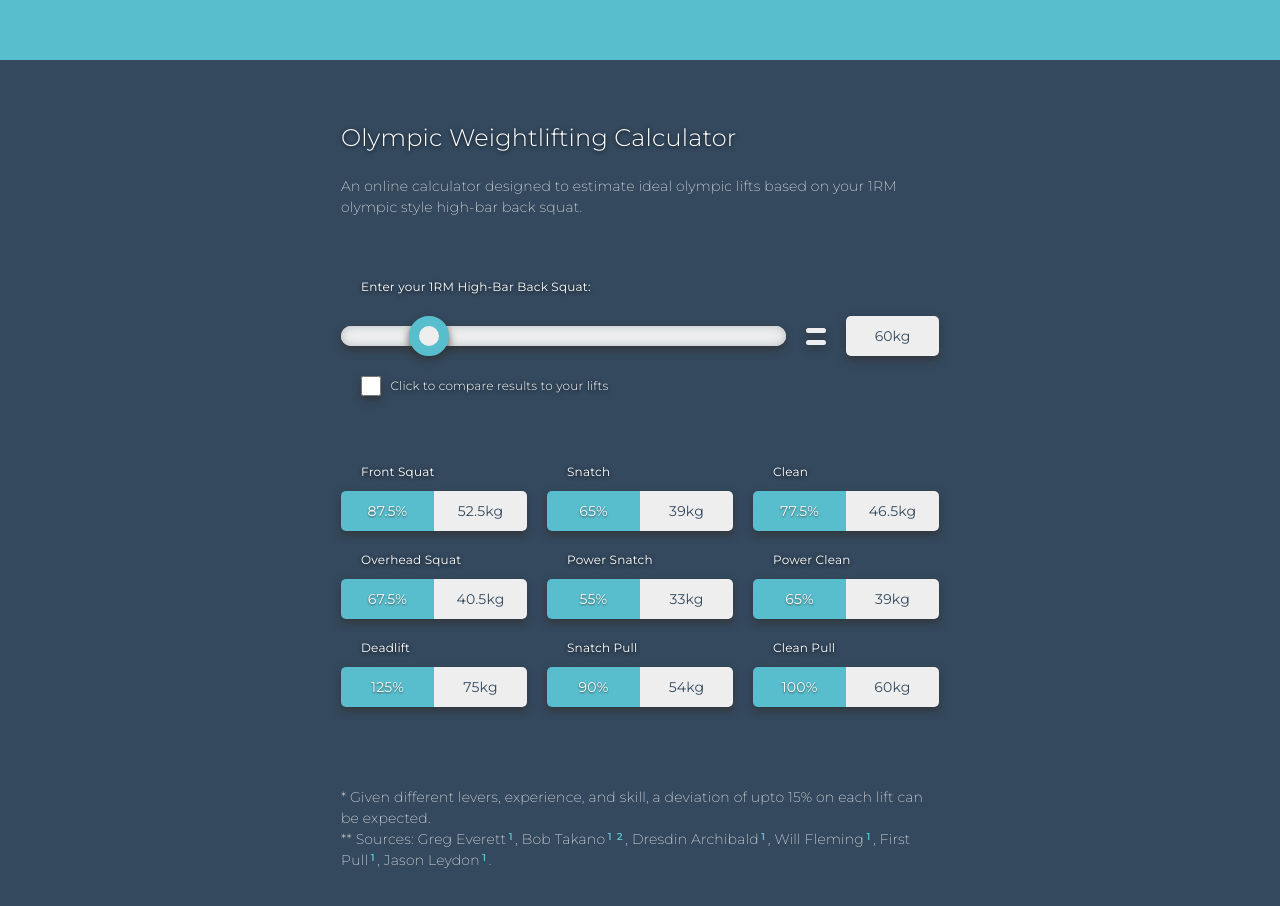
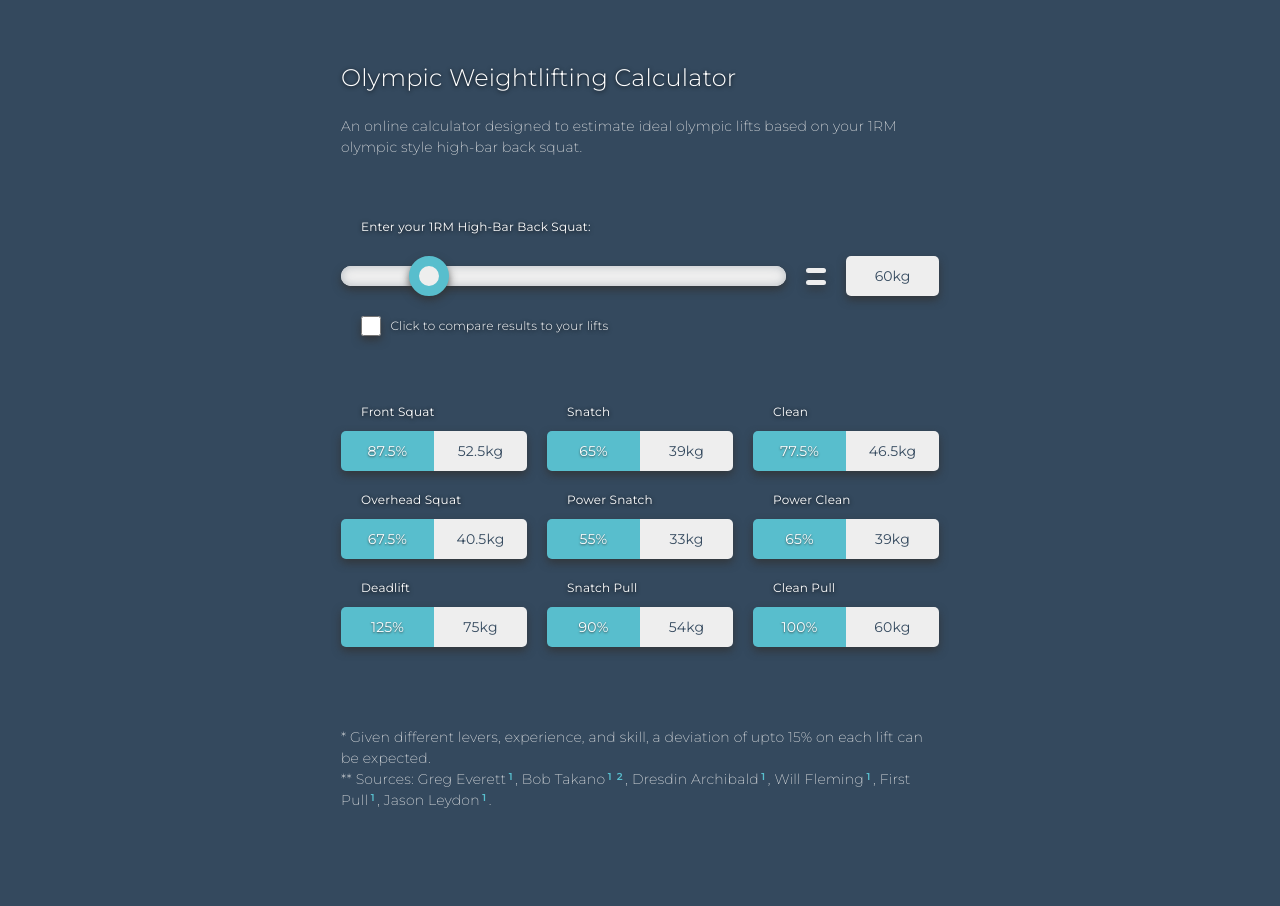
Before and after one commit to daern91/Oly-Lifts-Calculator, a plain HTML site: page index.html in a window 1280 px wide. After the commit the page ends 871 px from the top, so only its background shows below. Drawn offline with nearby package versions, Linux system fonts and the light colour scheme.

Commit message:
remove top bar

```diff
--- a/css/main.css
+++ b/css/main.css
@@ -293,14 +293,6 @@ header h1 {
   max-width: 618px;
   padding: 60px 10px; }
 
-.bar {
-  display: block;
-  width: 100%;
-  background-color: #58becd;
-  height: 20px; }
-  .bar:first-of-type {
-    height: 60px; }
-
 header {
   margin-bottom: 60px; }
 
--- a/index.html
+++ b/index.html
@@ -23,7 +23,6 @@
 <body>
 
 <div class="wrapper">
-	<div class="bar"></div>
 	<div class="inner">
 
 		<header>
```
